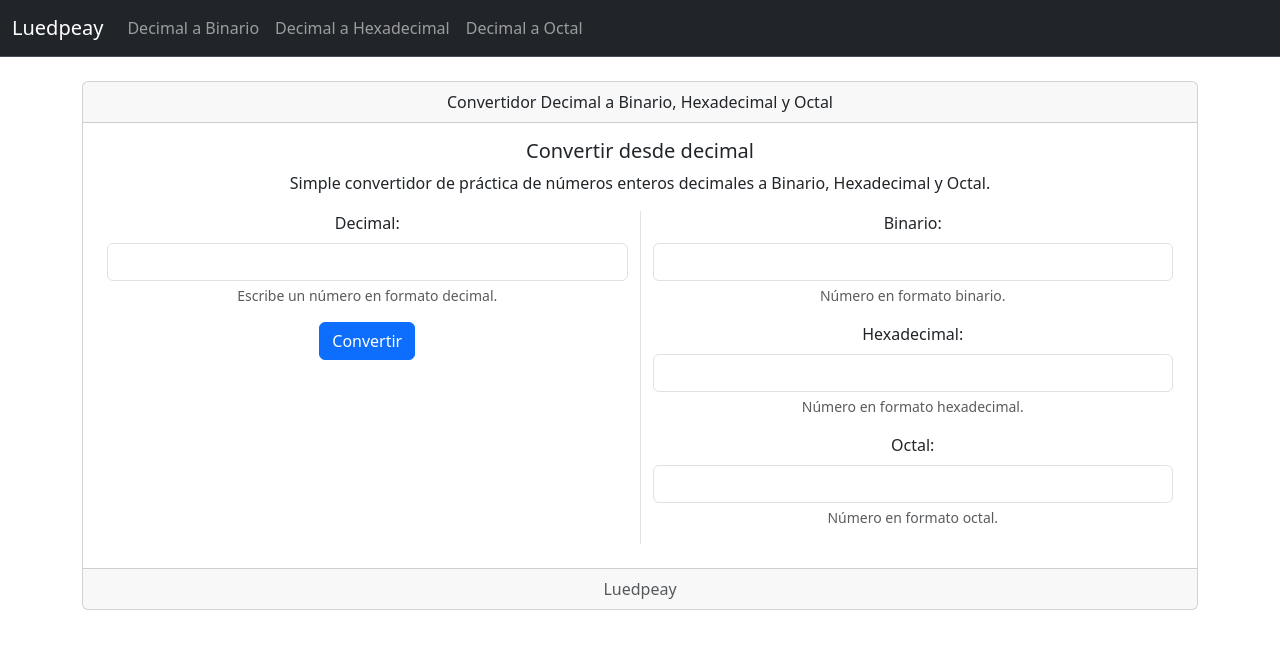
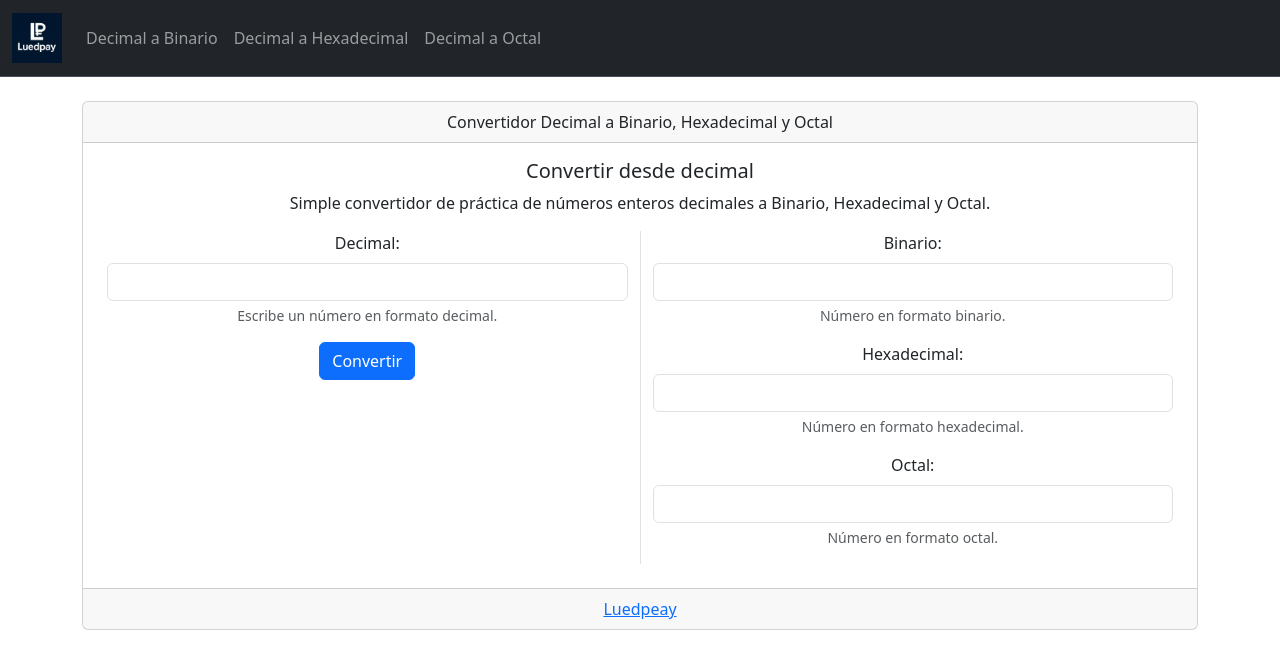
Before and after one commit to LuEdPeAy/number-conversor, a PHP site: page / in a window 1280 px wide. Shown: the top 669 px of the page. Run offline with PHP 8.4, Linux system fonts and the light colour scheme.

Commit message:
Added logo

```diff
--- a/index.php
+++ b/index.php
@@ -17,6 +17,8 @@ if ($_SERVER["REQUEST_METHOD"] == "POST") {
       if (filter_var($decimal, FILTER_VALIDATE_INT) !== false && $decimal > -1) {
               $conversor = new operaciones;
               $binario = $conversor->convertiraBinario($decimal);
+              $hexadecimal = $conversor->convertiraHexadecimal($decimal);
+              $octal = $conversor->convertiraOctal($decimal);
           } else {
             $alertDanger = '<div class="container">
               <div class="alert alert-danger" role="alert">
@@ -34,13 +36,16 @@ if ($_SERVER["REQUEST_METHOD"] == "POST") {
 <head>
     <meta charset="UTF-8">
     <meta name="viewport" content="width=device-width, initial-scale=1.0">
-    <title>Decimal a Binario</title>
+    <title>Conversor de Decimal a multiples formatos</title>
     <link rel="stylesheet" href="https://cdn.jsdelivr.net/npm/bootstrap@5.3.8/dist/css/bootstrap.min.css">
+    <link rel="shortcut icon" href="./img/icono-Luedpeay.png" type="image/x-icon">
 </head>
 <body>
     <nav class="navbar bg-dark border-bottom border-body navbar-expand-lg mb-4" data-bs-theme="dark">
   <div class="container-fluid bg-dark">
-    <a class="navbar-brand" href="./index.php">Luedpeay</a>
+    <a class="navbar-brand" href="https://github.com/LuEdPeAy">
+      <img src="./img/icono-Luedpeay.png" style="width:50px;" alt="">
+    </a>
     <button class="navbar-toggler" type="button" data-bs-toggle="collapse" data-bs-target="#navbarNavDropdown" aria-controls="navbarNavDropdown" aria-expanded="false" aria-label="Toggle navigation">
       <span class="navbar-toggler-icon"></span>
     </button>
@@ -97,7 +102,7 @@ if ($_SERVER["REQUEST_METHOD"] == "POST") {
     </form>
   </div>
   <div class="card-footer text-body-secondary">
-    Luedpeay
+    <a href="https://github.com/LuEdPeAy">Luedpeay</a>
   </div>
 </div>
 </div>
```
Also changed, not shown: img/icono-Luedpeay.png (added).
